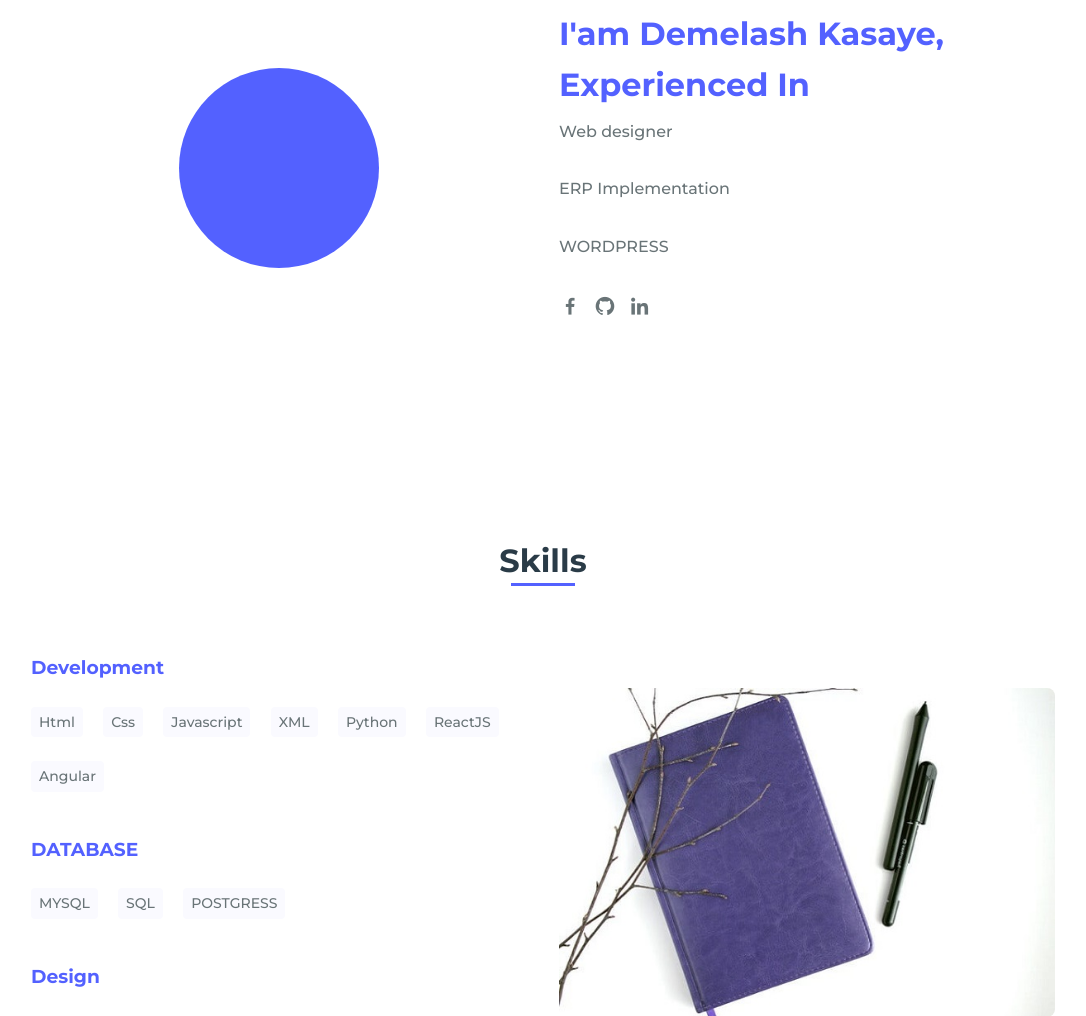
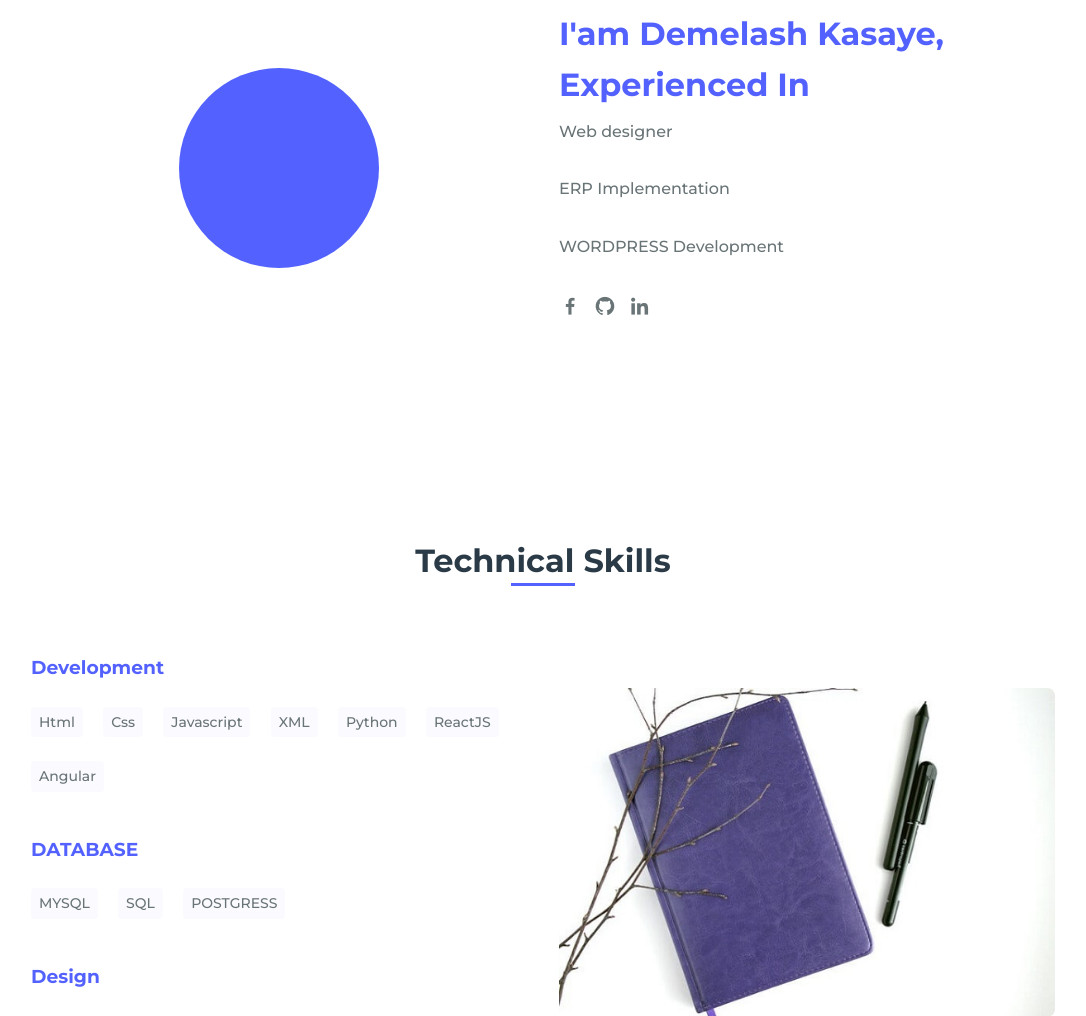
Before and after one commit to demelashk/Portfolio-with-Django-, a Django app: page / in a window 1280 px wide. Shown: the part 891-1907 px from the top of the page, without its empty margins (97-1183 px from the left). Run offline with Django 4.2, Linux system fonts and the light colour scheme.

Commit message:
Uploading updated index file

```diff
--- a/Demelash/templates/index.html
+++ b/Demelash/templates/index.html
@@ -64,7 +64,7 @@
 
                 <!--                 Static-->
                 <span class="about__profession">ERP Implementation</span>
-                <span class="about__profession">WORDPRESS</span>
+                <span class="about__profession">WORDPRESS Development</span>
 
 
                 <div class="about__social">
@@ -81,7 +81,7 @@
 
     <!--===== SKILLS =====-->
     <section class="skills section" id="skills">
-        <h2 class="section-title">Skills</h2>
+        <h2 class="section-title">Technical Skills</h2>
 
         <div class="skills__container bd-grid">
             <div class="skills__box">
```
